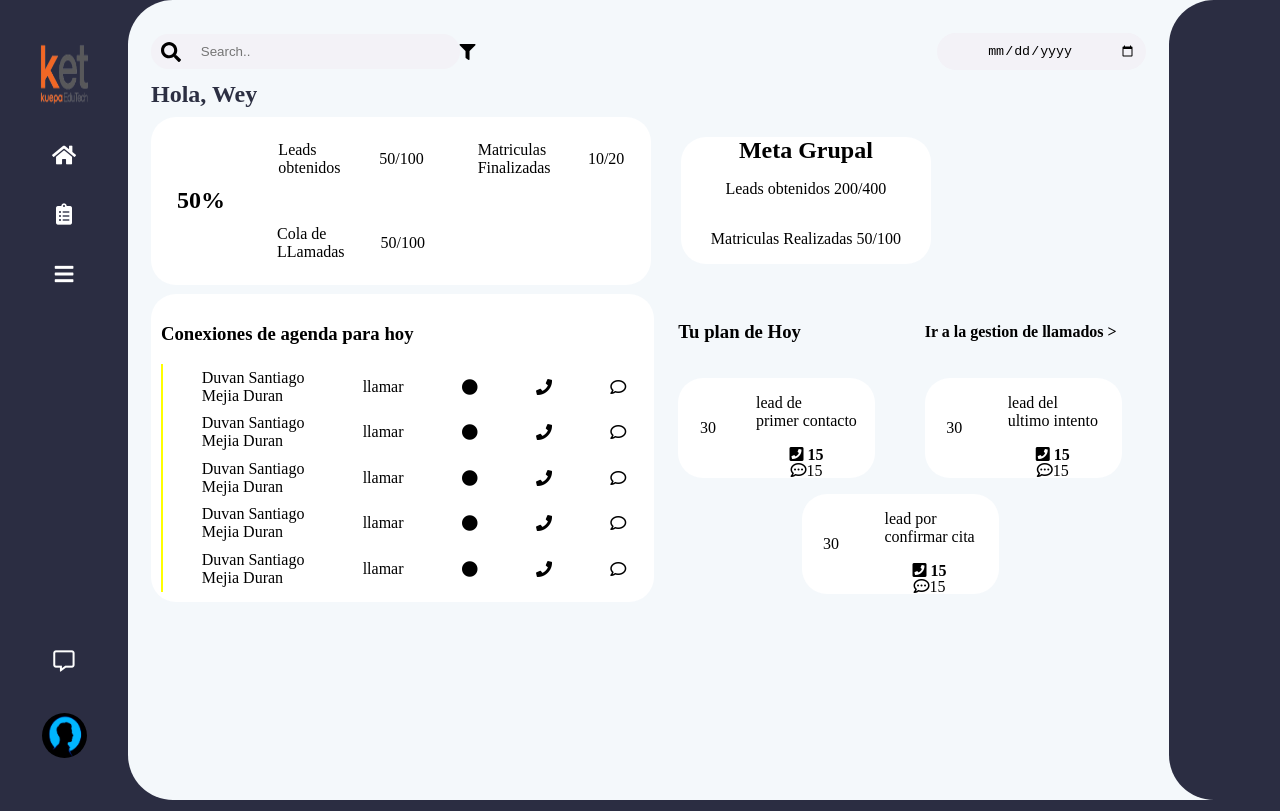
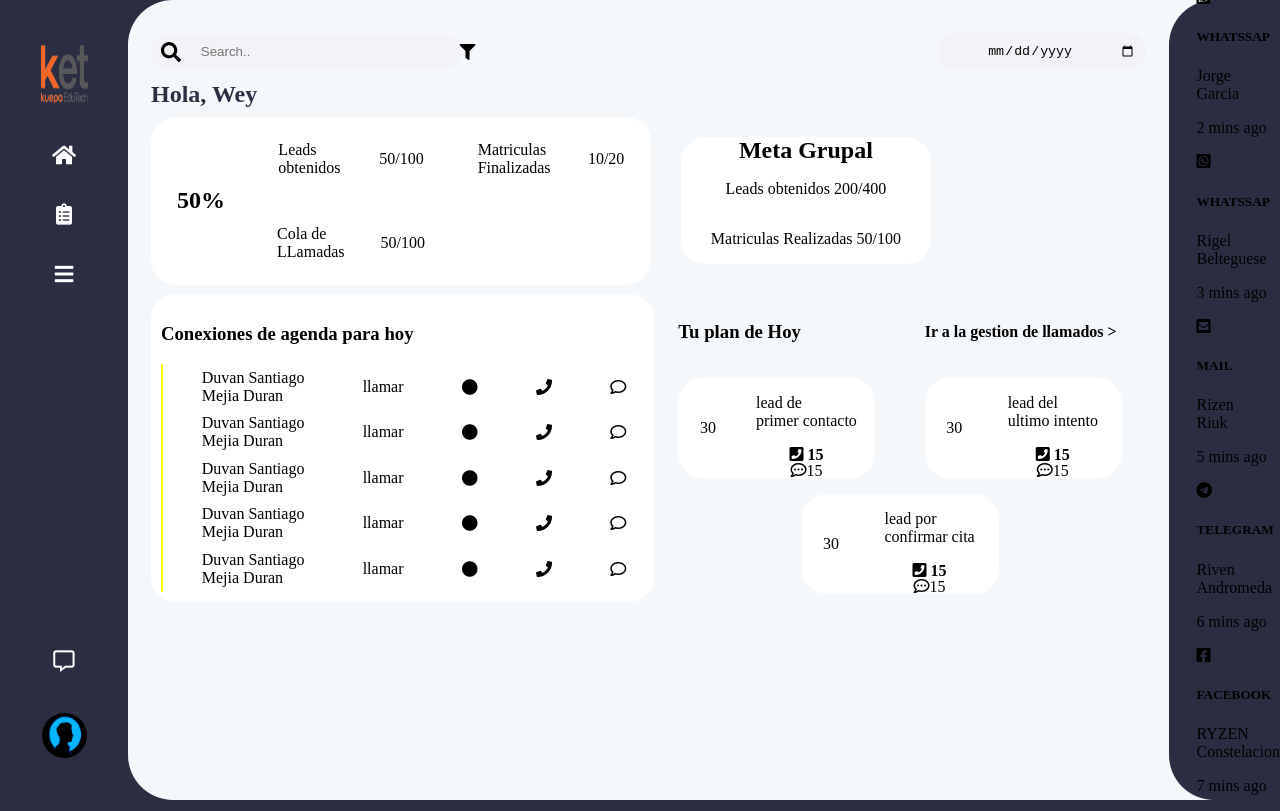
Before and after one commit to SantyM19/Ket-KuepaEduTech, a plain HTML site: page index.html in a window 1280 px wide. Drawn offline with Linux system fonts and the light colour scheme.

Commit message:
Add HTML for Notications Section

```diff
--- a/index.html
+++ b/index.html
@@ -156,8 +156,57 @@
             <div class="line">
                 <div class="drawLine"></div>
             </div>
-            <div class="not">
-
+            <div class="notifications">
+                <div class="notification">
+                    <div class="first">
+                        <i class="fab fa-whatsapp-square"></i>
+                        <h5>WHATSSAP</h5>
+                    </div>
+                    <div class="second">
+                        <p>Jorge <br>Garcia</p>
+                        <p>2 mins ago</p>
+                    </div>
+                </div>
+                <div class="notification">
+                    <div class="first">
+                        <i class="fab fa-whatsapp-square"></i>
+                        <h5>WHATSSAP</h5>
+                    </div>
+                    <div class="second">
+                        <p>Rigel <br>Belteguese</p>
+                        <p>3 mins ago</p>
+                    </div>
+                </div>
+                <div class="notification">
+                    <div class="first">
+                        <i class="fas fa-envelope-square"></i>
+                        <h5>MAIL</h5>
+                    </div>
+                    <div class="second">
+                        <p>Rizen <br>Riuk</p>
+                        <p>5 mins ago</p>
+                    </div>
+                </div>
+                <div class="notification">
+                    <div class="first">
+                        <i class="fab fa-telegram"></i>
+                        <h5>TELEGRAM</h5>
+                    </div>
+                    <div class="second">
+                        <p>Riven <br>Andromeda</p>
+                        <p>6 mins ago</p>
+                    </div>
+                </div>
+                <div class="notification">
+                    <div class="first">
+                        <i class="fab fa-facebook-square"></i>
+                        <h5>FACEBOOK</h5>
+                    </div>
+                    <div class="second">
+                        <p>RYZEN <br>Constelacion</p>
+                        <p>7 mins ago</p>
+                    </div>
+                </div>
             </div>
         </section>
     </main>
```
